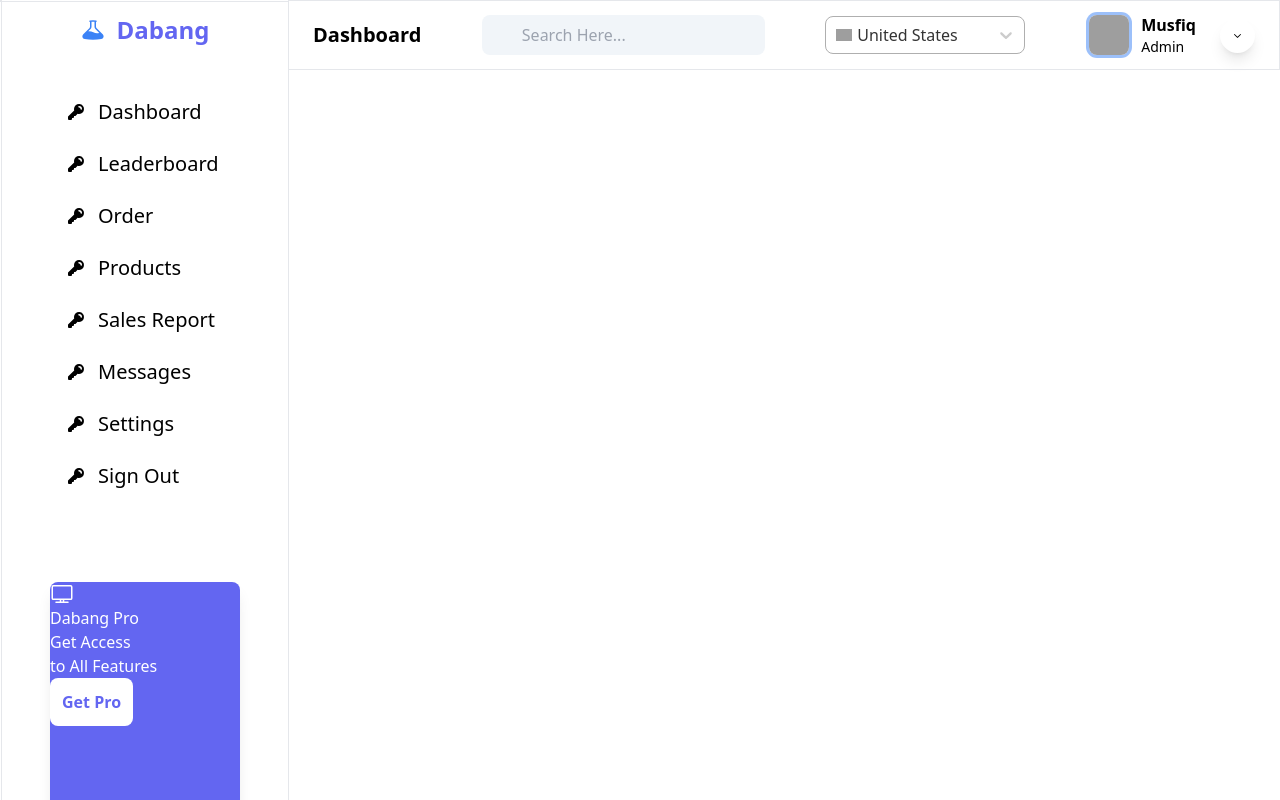
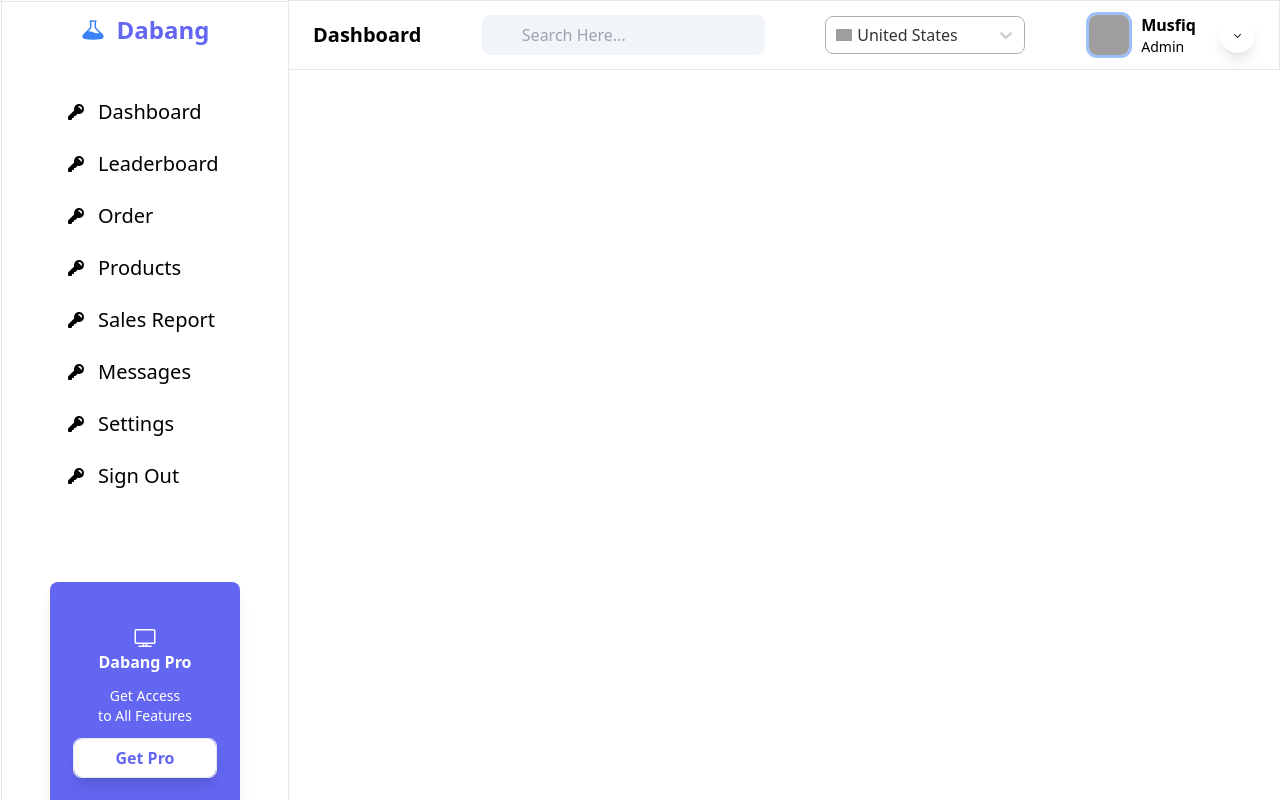
Before and after one commit to masudrahman-dev/sales-dashboard, a React (Vite) app: page /a in a window 1280 px wide. Built offline with nearby package versions, Linux system fonts and the light colour scheme; grey boxes are pictures that could not be loaded; some icons are missing.

Commit message:
basic card desgin done

```diff
--- a/src/sales-dashboard/sidebar/index.tsx
+++ b/src/sales-dashboard/sidebar/index.tsx
@@ -51,7 +51,7 @@ const Sidebar = () => {
   const style =
     " hover:bg-primary block hover:text-white w-full flex rounded-lg w-full py-3 pl-4";
   return (
-    <div className=" border  pb-20">
+    <div className=" border h-screen overflow-hidden  pb-20">
       <div className="flex items-center  gap-3  pt-3 justify-center  ">
         <BeakerIcon className="h-6 w-6 text-blue-500" />
         <span className="text-primary font-bold text-2xl">Dabang</span>
@@ -80,18 +80,24 @@ const Sidebar = () => {
           })}
         </ul>
 
-        <div className="px-12 ">
-          <div className="w-full   rounded-lg self-end shadow-lg  mt-20 bg-primary h-60 text-white">
-            <div className="">
-              <div>
-                <TvIcon className="w-6 h-6" />
-                <h1>Dabang Pro</h1>
-                <p>
-                  Get Access <br /> to All Features{" "}
-                </p>
-                <button className="bg-white rounded-lg p-3 text-primary font-bold">
-                  Get Pro
-                </button>
+        <div className="mx-12 mt-20 shadow-lg bg-primary text-white rounded-lg relative ">
+          <div className="w-full    self-end    h-60 ">
+            <div className=" ">
+              <div className="absolute top-1/2 left-1/2 -translate-x-1/2 -translate-y-1/2 z-50   ">
+                <div className="flex flex-col justify-center items-center">
+                  <TvIcon className="w-6 h-6  " />
+
+                  <h1 className=" font-bold">Dabang Pro</h1>
+                  <p className=" text-sm font-medium text-center py-3">
+                    Get Access <br /> to All Features{" "}
+                  </p>
+                </div>
+
+                <div className="w-36 h-10  shadow-lg border rounded-lg">
+                  <button className="bg-white w-full h-full  rounded-lg   block  text-primary font-bold">
+                    Get Pro
+                  </button>
+                </div>
               </div>
             </div>
           </div>
```
